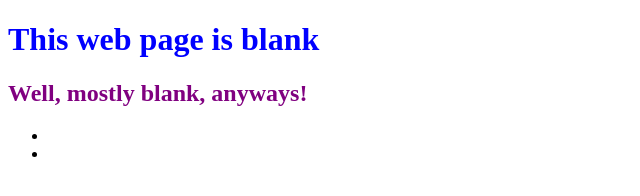
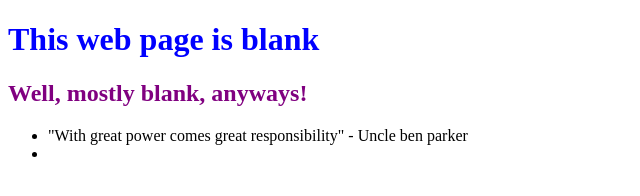
Before and after one commit to saxenasetu/0main_openSAP_repo, a plain HTML site: page index.html in a window 1280 px wide. Shown: the whole page, without its empty margins (0-640 px from the left). Drawn offline with Linux system fonts and the light colour scheme.

Commit message:
Added quotes from uncle ben parker

```diff
--- a/index.html
+++ b/index.html
@@ -8,7 +8,7 @@
 		<h1 style="color:Blue">This web page is blank</h1>
 		<h2 style="color:Purple">Well, mostly blank, anyways!</h2>
 		<ul>
-			<li></li>
+			<li>"With great power comes great responsibility" - Uncle ben parker</li>
 			<li></li>
 		</ul>
 	</body>
```
